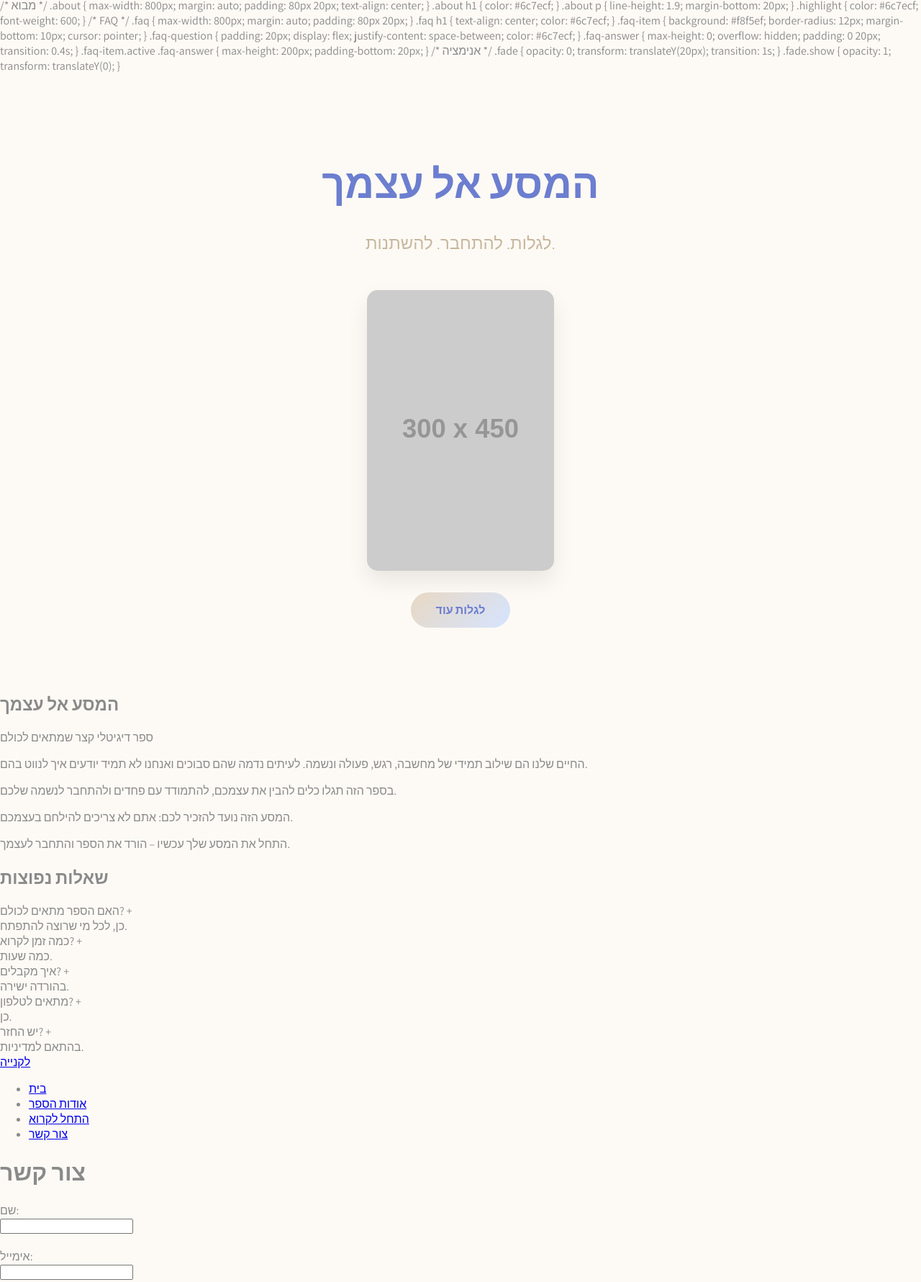
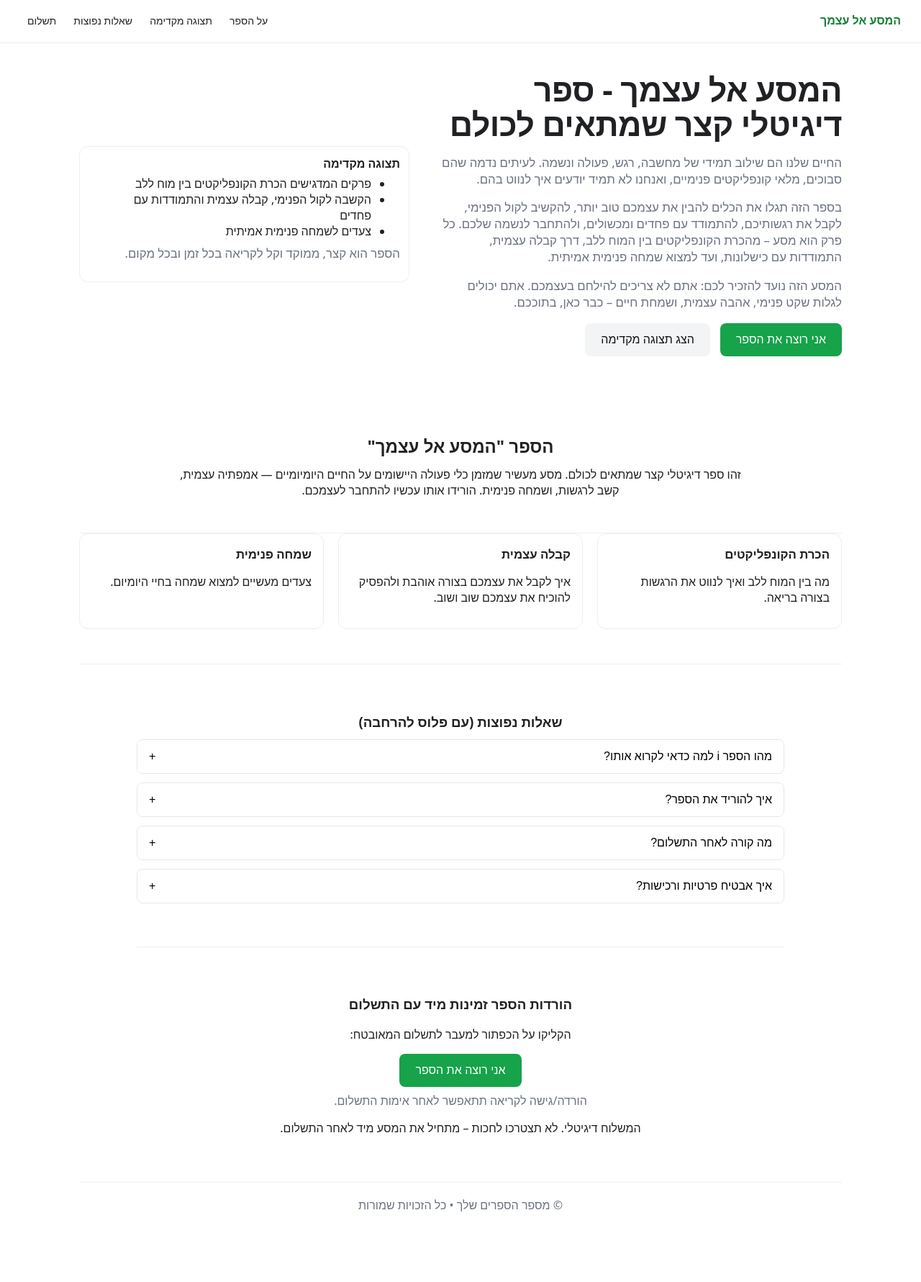
Before and after one commit to Stavpuzin/landing-page, a plain HTML site: page index.html in a window 1280 px wide. Shown: the part 3-1784 px from the top of the page at 72% size. After the commit the page ends 1708 px from the top, so only its background shows below. Drawn offline with Linux system fonts and the light colour scheme; placeholder pictures from the web are drawn by us; a script that the page names is missing.

Commit message:
Update index.html

```diff
--- a/index.html
+++ b/index.html
@@ -1,386 +1,214 @@
 <!DOCTYPE html>
-<html lang="he">
+<html lang="he" dir="rtl">
 <head>
-<meta charset="UTF-8">
-<meta name="viewport" content="width=device-width, initial-scale=1.0">
+  <meta charset="utf-8" />
+  <meta name="viewport" content="width=device-width, initial-scale=1" />
+  <title>המסע אל עצמך - ספר דיגיטלי קצר שמתאים לכולם</title>
+  <style>
+    :root{
+      --bg: #ffffff;
+      --green: #16a34a;     /* ירוק יפה */
+      --green-dark: #128033;
+      --text: #202124;
+      --muted: #6b7280;
+    }
+    * { box-sizing: border-box; }
+    html, body { margin: 0; padding: 0; background: var(--bg); color: var(--text); font-family: system-ui, -apple-system, "Segoe UI", Roboto, Arial; }
+    header { display:flex; justify-content: space-between; align-items:center; padding: 20px 28px; border-bottom: 1px solid #eee; position: sticky; top:0; background:#fff; z-index: 1000; }
+    .logo { font-weight: 700; color: var(--green-dark); }
+    nav a { margin: 0 10px; text-decoration: none; color: var(--text); font-size: 14px; }
+    .container { max-width: 1100px; margin: 0 auto; padding: 0 20px; }
 
-<link href="https://fonts.googleapis.com/css2?family=Assistant:wght@300;400;600&display=swap" rel="stylesheet">
+    /* Hero */
+    .hero { display: grid; grid-template-columns: 1.1fr 0.9fr; gap: 40px; align-items: center; padding: 40px 0; }
+    .hero h1 { font-size: 2.8rem; line-height: 1.08; margin: 0 0 12px; letter-spacing: -0.5px; }
+    .hero p { color: var(--muted); font-size: 1.05rem; max-width: 60ch; }
+    .cta-bar { display:flex; gap: 14px; margin-top: 18px; }
+    .btn { padding: 14px 22px; border-radius: 8px; border: 0; cursor: pointer; font-size: 16px; }
+    .btn.primary { background: var(--green); color: #fff; }
+    .btn.secondary { background: #f3f4f6; color: #111; }
 
-<title>המסע אל עצמך</title>
+    /* Preview & features */
+    .section { padding: 48px 0; border-bottom: 1px solid #f0f0f0; }
+    .grid { display: grid; grid-template-columns: repeat(3, 1fr); gap: 20px; }
+    .card { background: #fff; border: 1px solid #eee; border-radius: 12px; padding: 16px; min-height: 120px; }
+    .card h4 { margin: 0 0 8px; font-size: 1.05rem; }
 
-<style>
+    /* FAQ Accordion */
+    .faq { max-width: 900px; margin: 0 auto; }
+    .faq-item { border: 1px solid #e5e7eb; border-radius: 8px; margin-bottom: 12px; overflow: hidden; }
+    .faq-q { width: 100%; text-align: right; padding: 14px 16px; background: #fff; border: 0; font-size: 16px; cursor: pointer; display:flex; justify-content: space-between; align-items: center; }
+    .faq-a { padding: 0 16px 16px; display: none; background: #fafafa; color: #374151; }
+    .faq-item.open .faq-a { display: block; }
+    .faq-icon { transition: transform 0.2s ease; }
+    .faq-item.open .faq-icon { transform: rotate(45deg); }
 
-/* כללי */
-html { scroll-behavior: smooth; }
+    /* Responsive */
+    @media (max-width: 900px){
+      .hero { grid-template-columns: 1fr; text-align: right; }
+      .grid { grid-template-columns: 1fr 1fr; }
+    }
+    @media (max-width: 520px){
+      .grid { grid-template-columns: 1fr; }
+    }
+  </style>
+</head>
+<body>
+  <header>
+    <div class="logo" aria-label="לוגו הספר">המסע אל עצמך</div>
+    <nav aria-label="ניווט">
+      <a href="#about">על הספר</a>
+      <a href="#preview">תצוגה מקדימה</a>
+      <a href="#faq">שאלות נפוצות</a>
+      <a href="#checkout">תשלום</a>
+    </nav>
+  </header>
 
-body {
-  margin: 0;
-  font-family: 'Assistant', sans-serif;
-  background: #fdfaf5;
-  color: #8a8a8a;
-}
+  <main class="container">
+    <!-- Hero -->
+    <section class="hero" aria-label="קטע הגעה">
+      <div>
+        <h1>המסע אל עצמך - ספר דיגיטלי קצר שמתאים לכולם</h1>
+        <p>
+          החיים שלנו הם שילוב תמידי של מחשבה, רגש, פעולה ונשמה. לעיתים נדמה שהם סבוכים, מלאי קונפליקטים פנימיים, ואנחנו לא תמיד יודעים איך לנווט בהם.
+        </p>
+        <p>
+          בספר הזה תגלו את הכלים להבין את עצמכם טוב יותר, להקשיב לקול הפנימי, לקבל את רגשותיכם, להתמודד עם פחדים ומכשולים, ולהתחבר לנשמה שלכם. כל פרק הוא מסע – מהכרת הקונפליקטים בין המוח ללב, דרך קבלה עצמית, התמודדות עם כישלונות, ועד למצוא שמחה פנימית אמיתית.
+        </p>
+        <p>
+          המסע הזה נועד להזכיר לכם: אתם לא צריכים להילחם בעצמכם. אתם יכולים לגלות שקט פנימי, אהבה עצמית, ושמחת חיים – כבר כאן, בתוככם.
+        </p>
 
-/* HERO */
-.hero {
-  height: 100vh;
-  display: flex;
-  flex-direction: column;
-  justify-content: center;
-  align-items: center;
-  padding: 20px;
-  text-align: center;
-}
+        <div class="cta-bar" id="cta-top">
+          <button class="btn primary" id="btn-buy-top">אני רוצה את הספר</button>
+          <button class="btn secondary" onclick="document.getElementById('preview').scrollIntoView({behavior:'smooth'});">הצג תצוגה מקדימה</button>
+        </div>
+      </div>
 
-.hero h1 {
-  font-size: 3.5em;
-  color: #6c7ecf;
-  margin-bottom: 10px;
-}
+      <div aria-label="תצוגה מקדימה של הספר" style="border:1px solid #eee; border-radius:12px; padding:12px;">
+        <div style="font-weight:600; margin-bottom:6px;">תצוגה מקדימה</div>
+        <ul style="margin:0; padding-left:20px;">
+          <li>פרקים המדגישים הכרת הקונפליקטים בין מוח ללב</li>
+          <li>הקשבה לקול הפנימי, קבלה עצמית והתמודדות עם פחדים</li>
+          <li>צעדים לשמחה פנימית אמיתית</li>
+        </ul>
+        <p style="margin-top:8px; color:#6b7280;">הספר הוא קצר, ממוקד וקל לקריאה בכל זמן ובכל מקום.</p>
+      </div>
+    </section>
 
-.hero h2 {
-  color: #c8b79e;
-  font-weight: 300;
-}
+    <!-- על הספר / Preview -->
+    <section id="about" class="section" aria-label="על הספר">
+      <h2 style="text-align:center; margin-bottom:12px;">הספר "המסע אל עצמך"</h2>
+      <p style="max-width: 800px; margin:0 auto; text-align:center;">
+        זהו ספר דיגיטלי קצר שמתאים לכולם. מסע מעשיר שמזמן כלי פעולה היישומים על החיים היומיומיים — אמפתיה עצמית, קשב לרגשות, ושמחה פנימית. הורידו אותו עכשיו להתחבר לעצמכם.
+      </p>
+    </section>
 
-.hero img {
-  width: 260px;
-  margin-top: 30px;
-  border-radius: 15px;
-  box-shadow: 0 15px 30px rgba(0,0,0,0.08);
-}
+    <!-- Preview Grid -->
+    <section id="preview" class="section" aria-label="הצגת הספר" style="padding-top:0;">
+      <div class="grid" role="list">
+        <div class="card" role="listitem">
+          <h4>הכרת הקונפליקטים</h4>
+          <p>מה בין המוח ללב ואיך לנווט את הרגשות בצורה בריאה.</p>
+        </div>
+        <div class="card" role="listitem">
+          <h4>קבלה עצמית</h4>
+          <p>איך לקבל את עצמכם בצורה אוהבת ולהפסיק להוכיח את עצמכם שוב ושוב.</p>
+        </div>
+        <div class="card" role="listitem">
+          <h4>שמחה פנימית</h4>
+          <p>צעדים מעשיים למצוא שמחה בחיי היומיום.</p>
+        </div>
+      </div>
+    </section>
 
-/* כפתור */
-.button {
-  margin-top: 30px;
-  padding: 14px 35px;
-  border-radius: 30px;
-  background: linear-gradient(135deg, #e8d8c3, #d6e4ff);
-  color: #6c7ecf;
-  text-decoration: none;
-  font-weight: 600;
-  transition: 0.3s;
-}
+    <!-- FAQ with plus toggles -->
+    <section id="faq" class="section faq" aria-label="שאלות נפוצות">
+      <h3 style="text-align:center; margin-bottom:12px;">שאלות נפוצות (עם פלוס להרחבה)</h3>
 
-.button:hover {
-  transform: translateY(-3px);
-}
-<style>
+      <div class="faq-item" data-index="q1">
+        <button class="faq-q" onclick="toggleFaq(0)">
+          מהו הספר і למה כדאי לקרוא אותו? <span class="faq-icon">+</span>
+        </button>
+        <div class="faq-a">
+          <p>הספר מספק מסע קצר והומני להבנת עצמכם טוב יותר, כולל כלי תמרון בין מחשבה לרגש, והתחברות לנשמה הפנימית.</p>
+        </div>
+      </div>
 
-.floating-btn {
-  position: fixed;
-  bottom: 20px;
-  right: 20px;
-  background: linear-gradient(135deg, #e8d8c3, #d6e4ff);
-  color: #6c7ecf;
-  padding: 15px 25px;
-  border-radius: 40px;
-  text-decoration: none;
-  font-weight: 600;
-  text-align: center;
-  box-shadow: 0 8px 20px rgba(0,0,0,0.1);
-  display: none;
-  animation: pulse 2s infinite;
-}
+      <div class="faq-item" data-index="q2">
+        <button class="faq-q" onclick="toggleFaq(1)">
+          איך להוריד את הספר? <span class="faq-icon">+</span>
+        </button>
+        <div class="faq-a">
+          <p>לאחר התשלום, תקבלו גישה להורדה או לקישור לקריאה מקוונת. אם תצטרכו, אספק הוראות מפורטות איך לגשת לקובץ.</p>
+        </div>
+      </div>
 
-/* טקסט קטן */
-.sub-text {
-  font-size: 0.7em;
-  color: #888;
-  margin-top: 3px;
-}
+      <div class="faq-item" data-index="q3">
+        <button class="faq-q" onclick="toggleFaq(2)">
+          מה קורה לאחר התשלום? <span class="faq-icon">+</span>
+        </button>
+        <div class="faq-a">
+          <p>בסיוע Checkout Hosted (Stripe), לאחר תשלום תקבלו הפניה לעמוד קריאה או קישור קבוע לזמן מוגבל לקריאה בקובץ.</p>
+        </div>
+      </div>
 
-/* אפקט נשימה */
-@keyframes pulse {
-  0% {
-    transform: scale(1);
-    box-shadow: 0 0 0 0 rgba(108,126,207, 0.4);
-  }
-  70% {
-    transform: scale(1.05);
-    box-shadow: 0 0 0 10px rgba(108,126,207, 0);
-  }
-  100% {
-    transform: scale(1);
-  }
-}
+      <div class="faq-item" data-index="q4">
+        <button class="faq-q" onclick="toggleFaq(3)">
+          איך אבטיח פרטיות ורכישות? <span class="faq-icon">+</span>
+        </button>
+        <div class="faq-a">
+          <p>המערכת תומכת בהצפנת תשלום, אחסנת נתוני רכישה על השרת שלך בלבד, והפעלת קישור קריאה עם תוקף מוגבל.</p>
+        </div>
+      </div>
+    </section>
 
-</style>
-/* מבוא */
-.about {
-  max-width: 800px;
-  margin: auto;
-  padding: 80px 20px;
-  text-align: center;
-}
+    <!-- תשלום / Checkout -->
+    <section id="checkout" class="section" aria-label="עמוד תשלום">
+      <div style="text-align:center;">
+        <h3>הורדות הספר זמינות מיד עם התשלום</h3>
+        <p>הקליקו על הכפתור למעבר לתשלום המאובטח:</p>
+        <button class="btn primary" id="buy-now">אני רוצה את הספר</button>
+        <p style="color:#6b7280; margin-top:8px;">הורדה/גישה לקריאה תתאפשר לאחר אימות התשלום.</p>
+        <p style="margin-top:16px;">
+          המשלוח דיגיטלי. לא תצטרכו לחכות – מתחיל את המסע מיד לאחר התשלום.
+        </p>
+      </div>
+    </section>
 
-.about h1 {
-  color: #6c7ecf;
-}
+  </main>
 
-.about p {
-  line-height: 1.9;
-  margin-bottom: 20px;
-}
+  <footer style="text-align:center; padding:20px; color:#6b7280;">
+    © מספר הספרים שלך • כל הזכויות שמורות
+  </footer>
 
-.highlight {
-  color: #6c7ecf;
-  font-weight: 600;
-}
+  <script>
+    // Toggle FAQ items (פלוס שמופיע/נעלם)
+    function toggleFaq(i){
+      const items = document.querySelectorAll('.faq-item');
+      const el = items[i];
+      if(!el) return;
+      const isOpen = el.classList.toggle('open');
+      el.querySelector('.faq-a').style.display = isOpen ? 'block' : 'none';
+      // rotate plus sign
+      const icon = el.querySelector('.faq-icon');
+      if(icon) icon.textContent = isOpen ? '−' : '+';
+    }
 
-/* FAQ */
-.faq {
-  max-width: 800px;
-  margin: auto;
-  padding: 80px 20px;
-}
-
-.faq h1 {
-  text-align: center;
-  color: #6c7ecf;
-}
-
-.faq-item {
-  background: #f8f5ef;
-  border-radius: 12px;
-  margin-bottom: 10px;
-  cursor: pointer;
-}
-
-.faq-question {
-  padding: 20px;
-  display: flex;
-  justify-content: space-between;
-  color: #6c7ecf;
-}
-
-.faq-answer {
-  max-height: 0;
-  overflow: hidden;
-  padding: 0 20px;
-  transition: 0.4s;
-}
-
-.faq-item.active .faq-answer {
-  max-height: 200px;
-  padding-bottom: 20px;
-}
-
-<a href="#payment" class="floating-btn" id="buyBtn">
-  אני רוצה את הספר!
-  <div class="sub-text">גישה מיידית אחרי תשלום</div>
-</a>
-
-/* אנימציה */
-.fade {
-  opacity: 0;
-  transform: translateY(20px);
-  transition: 1s;
-}
-
-.fade.show {
-  opacity: 1;
-  transform: translateY(0);
-}
-
-</style>
-</head>
-
-<body>
-
-<!-- HERO -->
-<section class="hero fade">
-  <h1>המסע אל עצמך</h1>
-  <h2>לגלות. להתחבר. להשתנות.</h2>
-
-  <img src="https://via.placeholder.com/300x450">
-
-  <a href="#about" class="button">לגלות עוד</a>
-</section>
-
-<!-- מבוא -->
-<section class="about fade" id="about">
-
-<h1>המסע אל עצמך</h1>
-
-<p class="highlight">ספר דיגיטלי קצר שמתאים לכולם</p>
-
-<p>
-החיים שלנו הם שילוב תמידי של מחשבה, רגש, פעולה ונשמה.
-לעיתים נדמה שהם סבוכים ואנחנו לא תמיד יודעים איך לנווט בהם.
-</p>
-
-<p>
-בספר הזה תגלו כלים להבין את עצמכם, להתמודד עם פחדים ולהתחבר לנשמה שלכם.
-</p>
-
-<p>
-המסע הזה נועד להזכיר לכם: אתם לא צריכים להילחם בעצמכם.
-</p>
-
-<p class="highlight">
-התחל את המסע שלך עכשיו – הורד את הספר והתחבר לעצמך.
-</p>
-
-</section>
-
-<!-- FAQ -->
-<section class="faq fade">
-
-<h1>שאלות נפוצות</h1>
-
-<div class="faq-item">
-<div class="faq-question">האם הספר מתאים לכולם? <span>+</span></div>
-<div class="faq-answer">כן, לכל מי שרוצה להתפתח.</div>
-</div>
-
-<div class="faq-item">
-<div class="faq-question">כמה זמן לקרוא? <span>+</span></div>
-<div class="faq-answer">כמה שעות.</div>
-</div>
-
-<div class="faq-item">
-<div class="faq-question">איך מקבלים? <span>+</span></div>
-<div class="faq-answer">בהורדה ישירה.</div>
-</div>
-
-<div class="faq-item">
-<div class="faq-question">מתאים לטלפון? <span>+</span></div>
-<div class="faq-answer">כן.</div>
-</div>
-
-<div class="faq-item">
-<div class="faq-question">יש החזר? <span>+</span></div>
-<div class="faq-answer">בהתאם למדיניות.</div>
-</div>
-
-</section>
-
-<!-- כפתור צף -->
-<a href="#" class="floating-btn" id="buyBtn">לקנייה</a>
-
-<script>
-
-/* FAQ */
-const items = document.querySelectorAll(".faq-item");
-
-items.forEach(item => {
-  item.addEventListener("click", () => {
-
-    items.forEach(i => {
-      if (i !== item) {
-        i.classList.remove("active");
-        i.querySelector("span").textContent = "+";
-      }
+    // Initialize: hide answers
+    document.addEventListener('DOMContentLoaded', function(){
+      document.querySelectorAll('.faq-a').forEach(n => n.style.display='none');
+      document.querySelectorAll('.faq-icon').forEach(n => n.textContent = '+');
     });
 
-    item.classList.toggle("active");
-
-    const symbol = item.querySelector("span");
-    symbol.textContent = item.classList.contains("active") ? "−" : "+";
-  });
-});
-
-/* אנימציות */
-const faders = document.querySelectorAll(".fade");
-
-window.addEventListener("scroll", () => {
-  faders.forEach(el => {
-    const top = el.getBoundingClientRect().top;
-    if (top < window.innerHeight - 50) {
-      el.classList.add("show");
-    }
-  });
-});
-
-/* כפתור צף */
-const btn = document.getElementById("buyBtn");
-
-window.addEventListener("scroll", () => {
-  if (window.scrollY > 300) {
-    btn.style.display = "block";
-  } else {
-    btn.style.display = "none";
-  }
-});
-
-</script>
-
+    // תשלום: הפניה לדף Checkout
+    document.getElementById('btn-buy-top').addEventListener('click', function(){
+      // כאן תחברו ל- backend/Checkout. להדגמה נ.redirect לנתיב /checkout
+      window.location.href = '/checkout';
+    });
+    document.getElementById('buy-now').addEventListener('click', function(){
+      window.location.href = '/checkout';
+    });
+  </script>
 </body>
 </html>
-  <!-- PayPal Button Container -->
-  <div id="paypal-container"></div>
-</div>
-
-<!-- PayPal SDK -->
-<script src="https://www.paypal.com/sdk/js?client-id=YOUR_CLIENT_ID&currency=ILS"></script>
-<script>
-  paypal.Buttons({
-    createOrder: function(data, actions) {
-      return actions.order.create({
-        purchase_units: [{
-          amount: { value: '50.00' } // מחיר הספר
-        }]
-      });
-    },
-    onApprove: function(data, actions) {
-      return actions.order.capture().then(function(details) {
-        alert('תודה על הרכישה, ' + details.payer.name.given_name + '!');
-        // הפניה לקובץ PDF להורדה אחרי התשלום
-        window.location.href = 'yourbook.pdf';
-      });
-    }
-  }).render('#paypal-container');
-</script>
-
-</body>
-</html>
-<script
-  src="https://www.paypal.com/sdk/js?client-id=BAACWrOZGBoLDlPBXPGGah4srdcZqNI2VoSQtQs9DrRk-S1ifsfeNGGApOqMRaiXABp7mFamWVbGNc_4lw&components=hosted-buttons&disable-funding=venmo&currency=ILS">
-</script>
-<div id="paypal-container-5BSLU7DFQQZ32"></div>
-<script>
-  paypal.HostedButtons({
-    hostedButtonId: "5BSLU7DFQQZ32",
-  }).render("#paypal-container-5BSLU7DFQQZ32")
-</script>
-
-<!DOCTYPE html>
-<html lang="he">
-<head>
-<meta charset="UTF-8">
-<meta name="viewport" content="width=device-width, initial-scale=1.0">
-<title>צור קשר</title>
-<link rel="stylesheet" href="style.css">
-</head>
-<body>
-<header>
-  <nav>
-    <ul>
-      <li><a href="index.html">בית</a></li>
-      <li><a href="about.html">אודות הספר</a></li>
-      <li><a href="download.html">התחל לקרוא</a></li>
-      <li><a href="contact.html">צור קשר</a></li>
-    </ul>
-  </nav>
-  <h1>צור קשר</h1>
-</header>
-
-<main>
-  <section class="intro">
-    <form>
-      <label>שם:</label><br>
-      <input type="text" name="name" required><br><br>
-      <label>אימייל:</label><br>
-      <input type="email" name="email" required><br><br>
-      <label>הודעה:</label><br>
-      <textarea name="message" rows="5" required></textarea><br><br>
-      <button type="submit">שלח</button>
-    </form>
-  </section>
-</main>
-
-<footer>
-  &copy; 2026 המסע אל עצמך. כל הזכויות שמורות.
-</footer>
-</body>
-</html>
```
